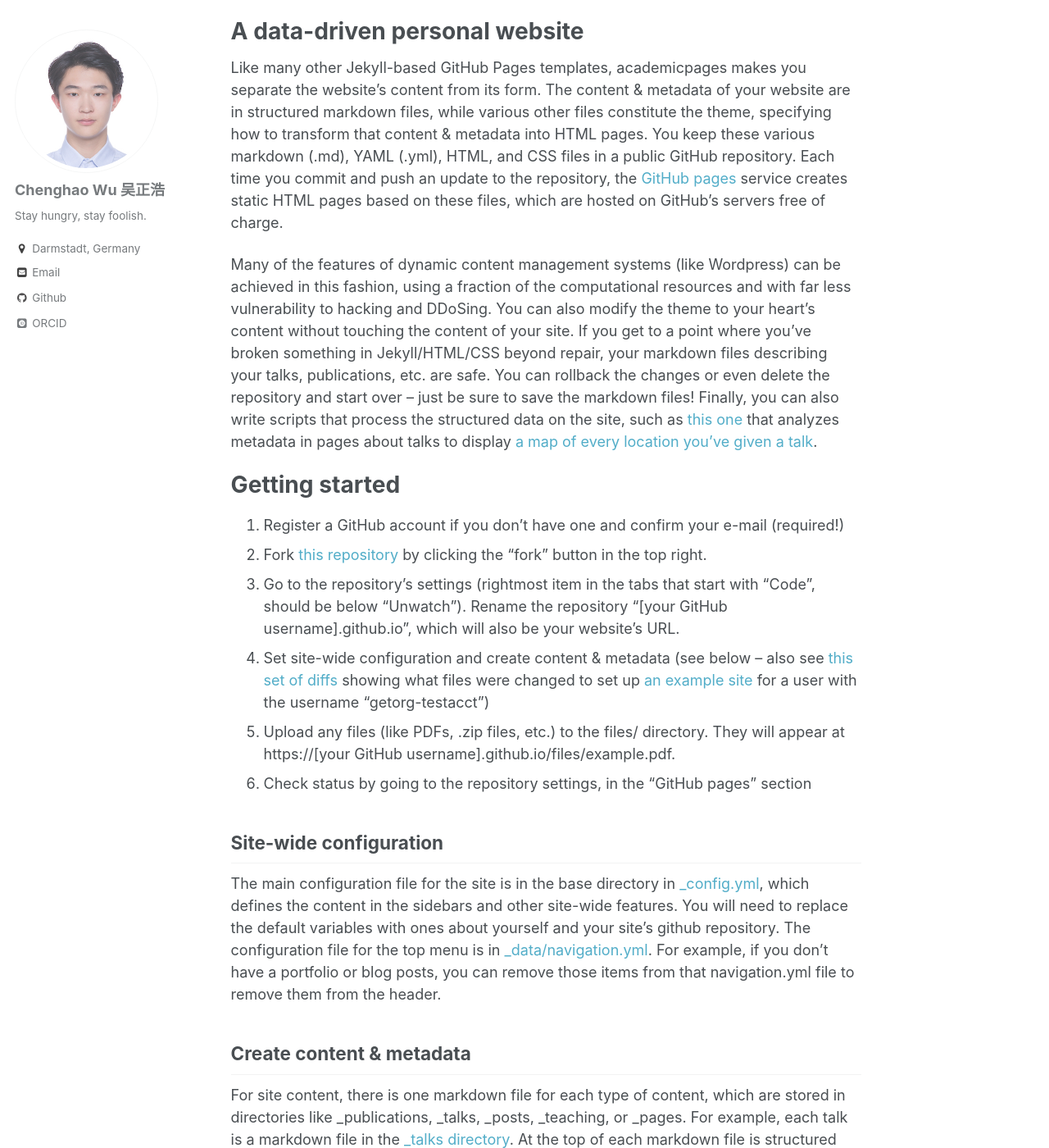
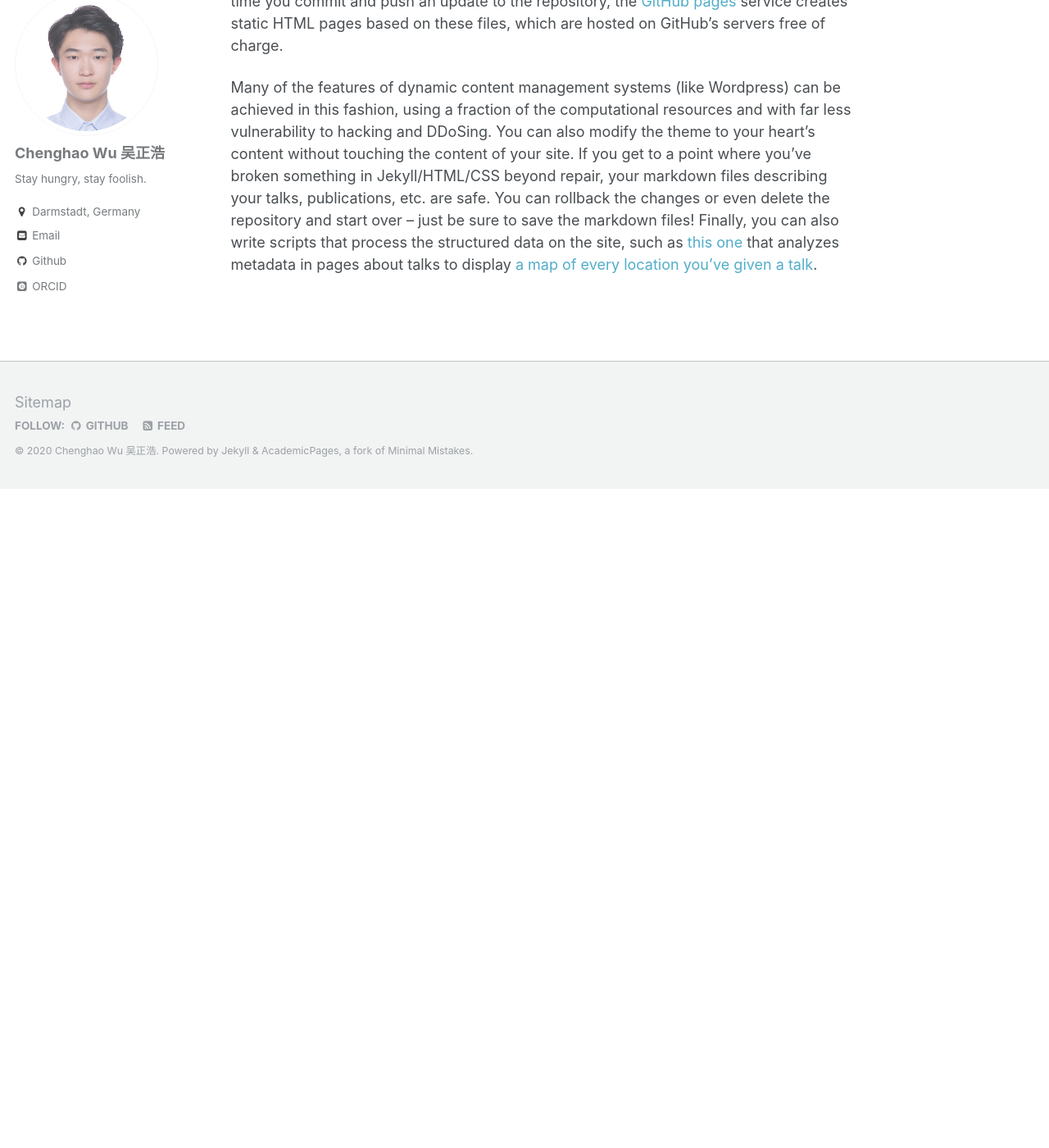
Before and after one commit to Chenghao-Wu/Chenghao-Wu.github.io, a Jekyll site: the page built from _pages/about.md, in a window 1280 px wide and 1400 px high, scrolled down 432 px. Shown: the whole window at 82% size. Built offline with Jekyll 4.4.1, drawn with Linux system fonts in a browser that asks for light colours; some web fonts are replaced; after the commit the page ends 1028 px from its top, so only the background shows below that; some of the changed text lies outside the part shown.

Commit message:
update 15

```diff
--- a/_pages/about.md
+++ b/_pages/about.md
@@ -8,43 +8,10 @@ redirect_from:
   - /about.html
 ---
 
-This is the front page of a website that is powered by the [academicpages template](https://github.com/academicpages/academicpages.github.io) and hosted on GitHub pages. [GitHub pages](https://pages.github.com) is a free service in which websites are built and hosted from code and data stored in a GitHub repository, automatically updating when a new commit is made to the respository. This template was forked from the [Minimal Mistakes Jekyll Theme](https://mmistakes.github.io/minimal-mistakes/) created by Michael Rose, and then extended to support the kinds of content that academics have: publications, talks, teaching, a portfolio, blog posts, and a dynamically-generated CV. You can fork [this repository](https://github.com/academicpages/academicpages.github.io) right now, modify the configuration and markdown files, add your own PDFs and other content, and have your own site for free, with no ads! An older version of this template powers my own personal website at [stuartgeiger.com](http://stuartgeiger.com), which uses [this Github repository](https://github.com/staeiou/staeiou.github.io).
+My name is Chenghao Wu (吴正浩). I am currently pursuing my PhD degree in the Mueller-Plathe group at TU-Darmstadt, Germany.
 
 A data-driven personal website
 ======
 Like many other Jekyll-based GitHub Pages templates, academicpages makes you separate the website's content from its form. The content & metadata of your website are in structured markdown files, while various other files constitute the theme, specifying how to transform that content & metadata into HTML pages. You keep these various markdown (.md), YAML (.yml), HTML, and CSS files in a public GitHub repository. Each time you commit and push an update to the repository, the [GitHub pages](https://pages.github.com/) service creates static HTML pages based on these files, which are hosted on GitHub's servers free of charge.
 
 Many of the features of dynamic content management systems (like Wordpress) can be achieved in this fashion, using a fraction of the computational resources and with far less vulnerability to hacking and DDoSing. You can also modify the theme to your heart's content without touching the content of your site. If you get to a point where you've broken something in Jekyll/HTML/CSS beyond repair, your markdown files describing your talks, publications, etc. are safe. You can rollback the changes or even delete the repository and start over -- just be sure to save the markdown files! Finally, you can also write scripts that process the structured data on the site, such as [this one](https://github.com/academicpages/academicpages.github.io/blob/master/talkmap.ipynb) that analyzes metadata in pages about talks to display [a map of every location you've given a talk](https://academicpages.github.io/talkmap.html).
-
-Getting started
-======
-1. Register a GitHub account if you don't have one and confirm your e-mail (required!)
-1. Fork [this repository](https://github.com/academicpages/academicpages.github.io) by clicking the "fork" button in the top right.
-1. Go to the repository's settings (rightmost item in the tabs that start with "Code", should be below "Unwatch"). Rename the repository "[your GitHub username].github.io", which will also be your website's URL.
-1. Set site-wide configuration and create content & metadata (see below -- also see [this set of diffs](http://archive.is/3TPas) showing what files were changed to set up [an example site](https://getorg-testacct.github.io) for a user with the username "getorg-testacct")
-1. Upload any files (like PDFs, .zip files, etc.) to the files/ directory. They will appear at https://[your GitHub username].github.io/files/example.pdf.
-1. Check status by going to the repository settings, in the "GitHub pages" section
-
-Site-wide configuration
-------
-The main configuration file for the site is in the base directory in [_config.yml](https://github.com/academicpages/academicpages.github.io/blob/master/_config.yml), which defines the content in the sidebars and other site-wide features. You will need to replace the default variables with ones about yourself and your site's github repository. The configuration file for the top menu is in [_data/navigation.yml](https://github.com/academicpages/academicpages.github.io/blob/master/_data/navigation.yml). For example, if you don't have a portfolio or blog posts, you can remove those items from that navigation.yml file to remove them from the header.
-
-Create content & metadata
-------
-For site content, there is one markdown file for each type of content, which are stored in directories like _publications, _talks, _posts, _teaching, or _pages. For example, each talk is a markdown file in the [_talks directory](https://github.com/academicpages/academicpages.github.io/tree/master/_talks). At the top of each markdown file is structured data in YAML about the talk, which the theme will parse to do lots of cool stuff. The same structured data about a talk is used to generate the list of talks on the [Talks page](https://academicpages.github.io/talks), each [individual page](https://academicpages.github.io/talks/2012-03-01-talk-1) for specific talks, the talks section for the [CV page](https://academicpages.github.io/cv), and the [map of places you've given a talk](https://academicpages.github.io/talkmap.html) (if you run this [python file](https://github.com/academicpages/academicpages.github.io/blob/master/talkmap.py) or [Jupyter notebook](https://github.com/academicpages/academicpages.github.io/blob/master/talkmap.ipynb), which creates the HTML for the map based on the contents of the _talks directory).
-
-**Markdown generator**
-
-I have also created [a set of Jupyter notebooks](https://github.com/academicpages/academicpages.github.io/tree/master/markdown_generator
-) that converts a CSV containing structured data about talks or presentations into individual markdown files that will be properly formatted for the academicpages template. The sample CSVs in that directory are the ones I used to create my own personal website at stuartgeiger.com. My usual workflow is that I keep a spreadsheet of my publications and talks, then run the code in these notebooks to generate the markdown files, then commit and push them to the GitHub repository.
-
-How to edit your site's GitHub repository
-------
-Many people use a git client to create files on their local computer and then push them to GitHub's servers. If you are not familiar with git, you can directly edit these configuration and markdown files directly in the github.com interface. Navigate to a file (like [this one](https://github.com/academicpages/academicpages.github.io/blob/master/_talks/2012-03-01-talk-1.md) and click the pencil icon in the top right of the content preview (to the right of the "Raw | Blame | History" buttons). You can delete a file by clicking the trashcan icon to the right of the pencil icon. You can also create new files or upload files by navigating to a directory and clicking the "Create new file" or "Upload files" buttons.
-
-Example: editing a markdown file for a talk
-![Editing a markdown file for a talk](/images/editing-talk.png)
-
-For more info
-------
-More info about configuring academicpages can be found in [the guide](https://academicpages.github.io/markdown/). The [guides for the Minimal Mistakes theme](https://mmistakes.github.io/minimal-mistakes/docs/configuration/) (which this theme was forked from) might also be helpful.
```
